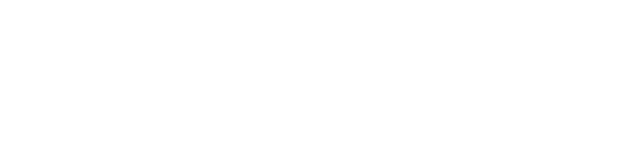
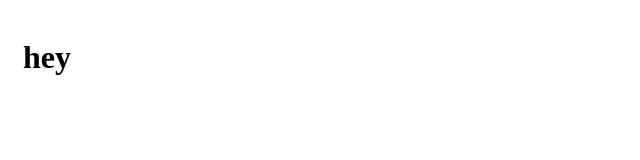
Before and after one commit to golfIII/golfIII.github.io, a plain HTML site: page index.html in a window 1280 px wide. Shown: the full height of the page, 0-640 px from the left. Drawn offline with Linux system fonts and the light colour scheme.

Commit message:
Added box div

```diff
--- a/index.html
+++ b/index.html
@@ -1,5 +1,20 @@
 <!DOCTYPE HTML>
 
 <html>
+        <style>
+                .startbox {
+                        width: 384;
+                        border: 10px blue;
+                        padding: 10px;
+                        margin: 5px;
+                }
+        </style>
+
         <title>Startpage</title>
+
+        <div class='startbox'>
+                <h1>
+                        hey
+                </h1>
+        </div>
 </html>
```
